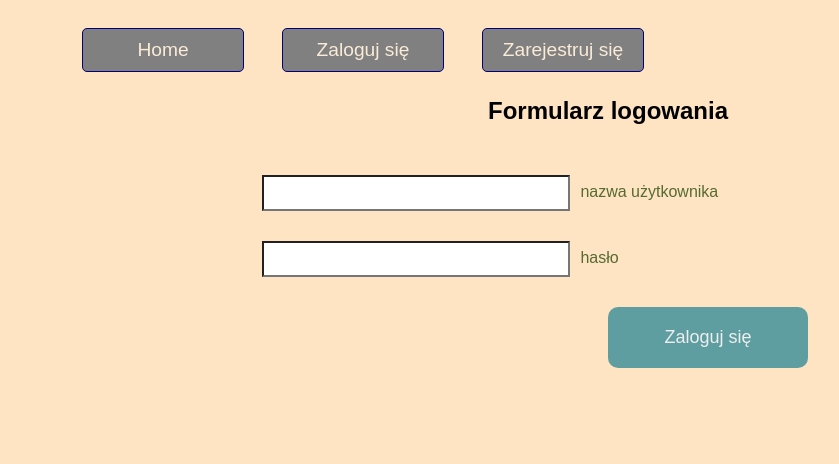
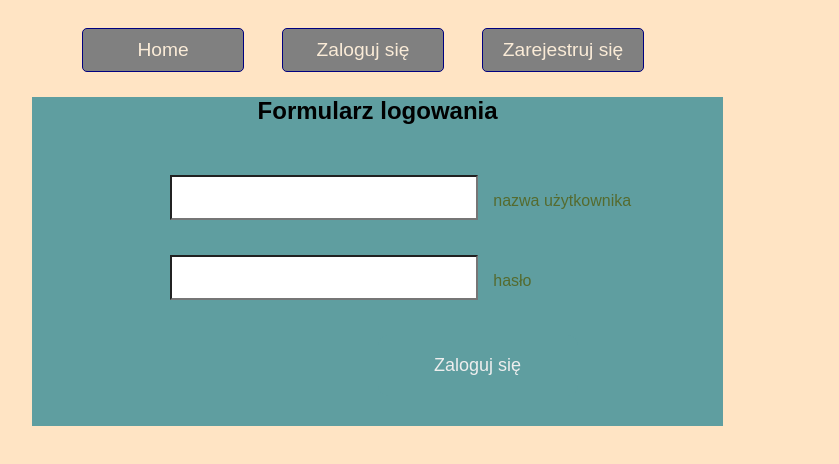
Before and after one commit to adaszewski/social, a React (Create React App) app: page /login in a window 1280 px wide. Shown: the top 464 px of the page, without its empty margins (96-935 px from the left). Built offline with nearby package versions, Linux system fonts and the light colour scheme.

Commit message:
wiecej postow

```diff
--- a/src/api/axios.js
+++ /dev/null
@@ -1,5 +0,0 @@
-// import axios from "axios";
-
-// export default axios.create({
-//     baseURL:'http://localhost:3500'
-// });
--- a/src/components/AppNav.js
+++ b/src/components/AppNav.js
@@ -1,6 +1,7 @@
 import React from "react";
 import axios from "axios";
 import { Link } from "react-router-dom";
+import './AppNav.css'
 
 const AppNav = (props) => {
 
--- a/src/components/LoginForm.css
+++ b/src/components/LoginForm.css
@@ -0,0 +1,10 @@
+form {
+    height: 80%;
+    width: 60%;
+    background-color: cadetblue;
+}
+
+input {
+    margin: 5px;
+    padding-top: 10px;
+}
--- a/src/components/LoginForm.js
+++ b/src/components/LoginForm.js
@@ -2,6 +2,7 @@ import React from 'react';
 import { useState } from 'react';
 import axios from 'axios';
 import { Navigate } from 'react-router-dom';
+import './LoginForm.css'
 
 const LoginForm = (props) => {
   const [formData, setFormData] = useState({
--- a/src/views/Home.js
+++ b/src/views/Home.js
@@ -6,6 +6,7 @@ import Post from "../components/Post";
 
 const Home = () => {
     const [posts, setPosts] = useState([])
+
 
     const getLatestPosts = () => {
         axios.post("https://akademia108.pl/api/social-app/post/latest")
@@ -21,14 +22,37 @@ const Home = () => {
         getLatestPosts()
     }, []);
 
-console.log(posts)
+    console.log(posts)
+
+    const getNextPosts = (e) => {
+        e.preventDefault()
+        let postDate = { date: "2020-03-05T07:02:14.000000Z" }
+
+        axios.post("https://akademia108.pl/api/social-app/post/newer-then",
+            JSON.stringify(postDate)
+        )
+            .then((req) => {
+                setPosts(req.data);
+            })
+            .catch((error) => {
+                console.error(error);
+            })
+    }
+
+    useEffect(() => {
+        getLatestPosts()
+    }, []);
+
+    console.log(posts)
+
 
     return (
         <div className="home">
             <div className="socialPost">
                 {posts.map((post) => {
-                return <Post post={post} key={post.id} />;
+                    return <Post post={post} key={post.id} />;
                 })}
+                <button onClick={getNextPosts}> Załaduj więcej postów</button>
             </div>
         </div >
     )
--- a/src/views/Login.js
+++ b/src/views/Login.js
@@ -7,8 +7,6 @@ const Login = (props) => {
 
     return (
         <LoginForm user={props.user} setUser={props.setUser} />
-
-
     )
 }
 
```
Also changed, not shown: src/components/AppNav.css (added), src/views/Post.css (deleted).
